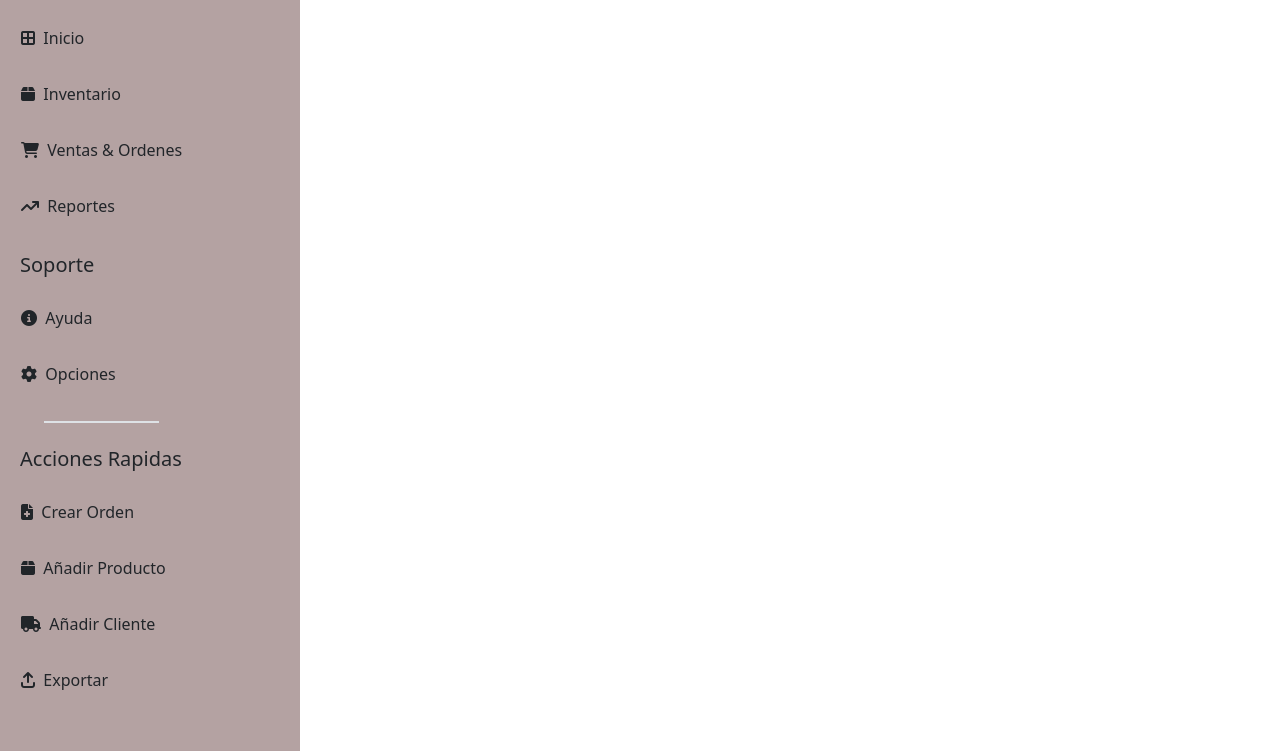
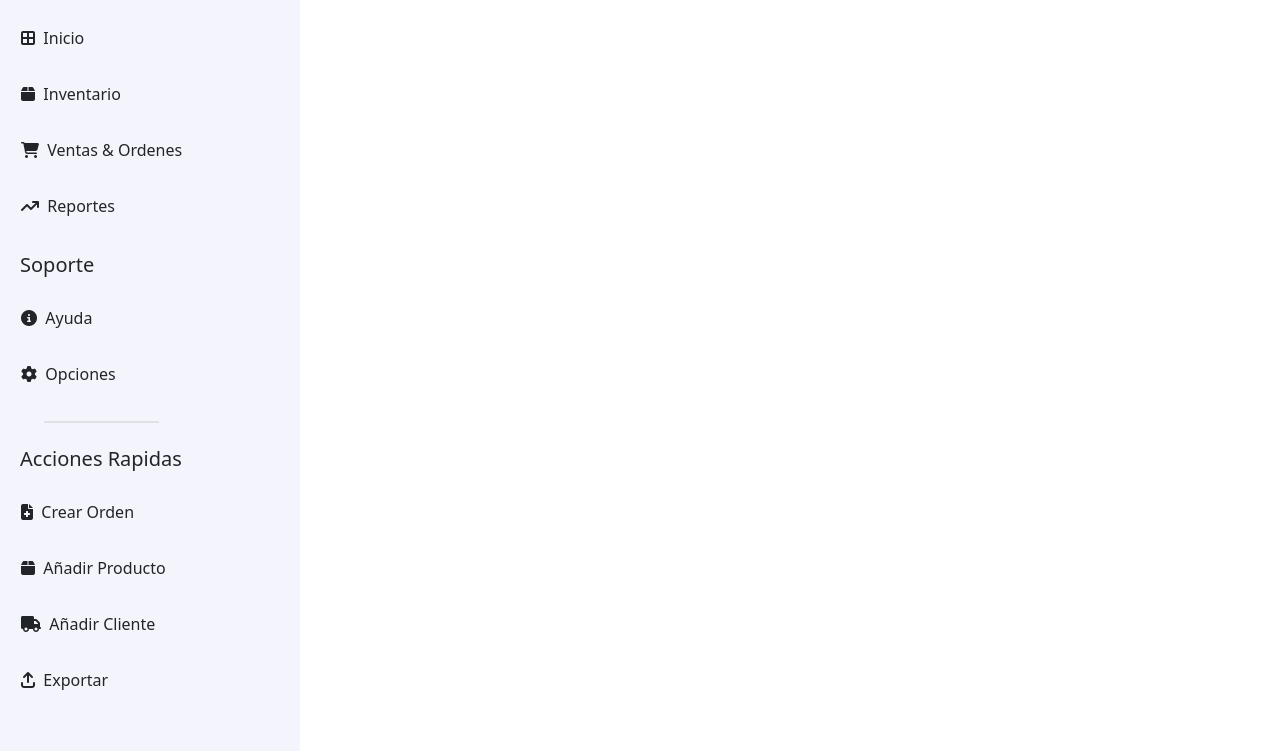
Before and after one commit to 4GeeksAcademy/JMGM-Latam-Pt47-Final-Project, a React app: page /app in a window 1280 px wide. Shown: the part 103-854 px from the top of the page. Built offline with nearby package versions, Linux system fonts and the light colour scheme; no server answers.

Commit message:
navbar actualizado

```diff
--- a/src/front/index.css
+++ b/src/front/index.css
@@ -3,7 +3,7 @@
   justify-content: start;
   height: 800px;
   width: 300px;
-  background-color: rgb(180, 162, 162);
+  background-color: rgba(244, 245, 252, 1);
 }
 
 .botones {
```
